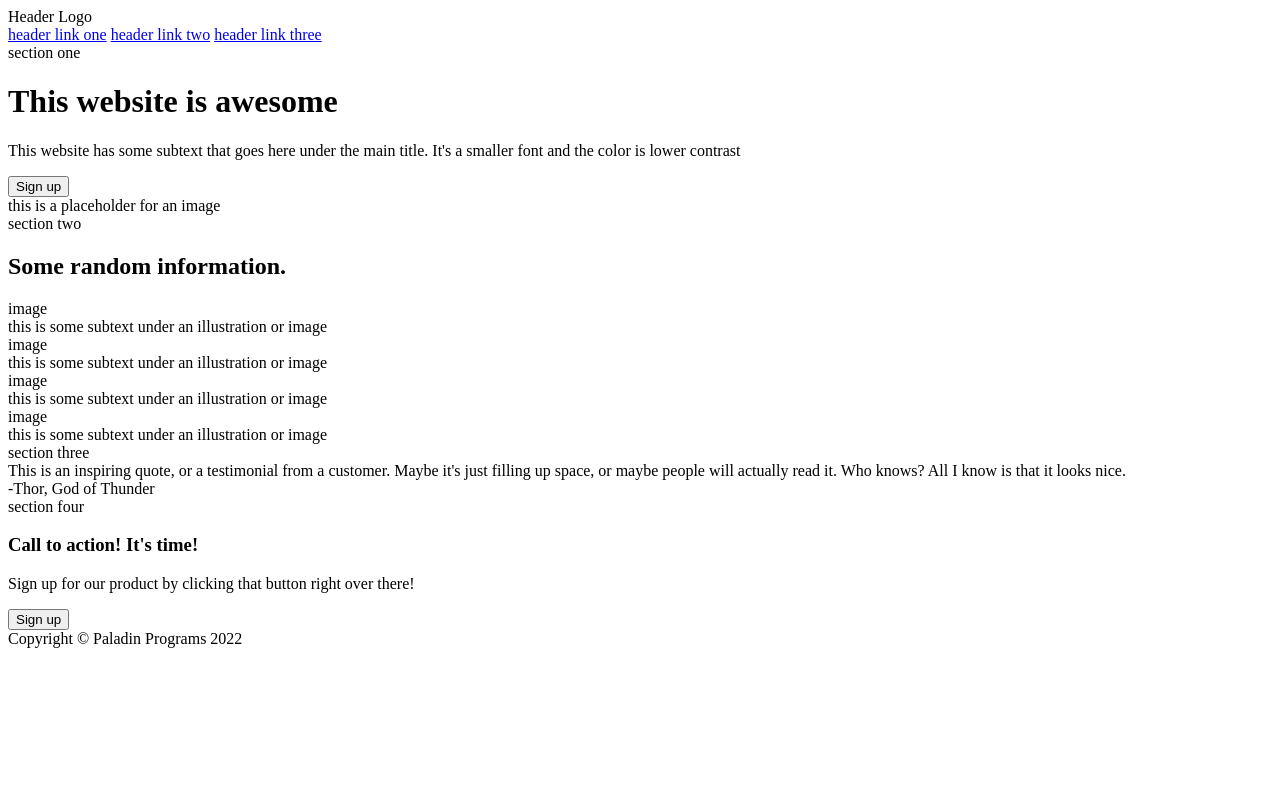
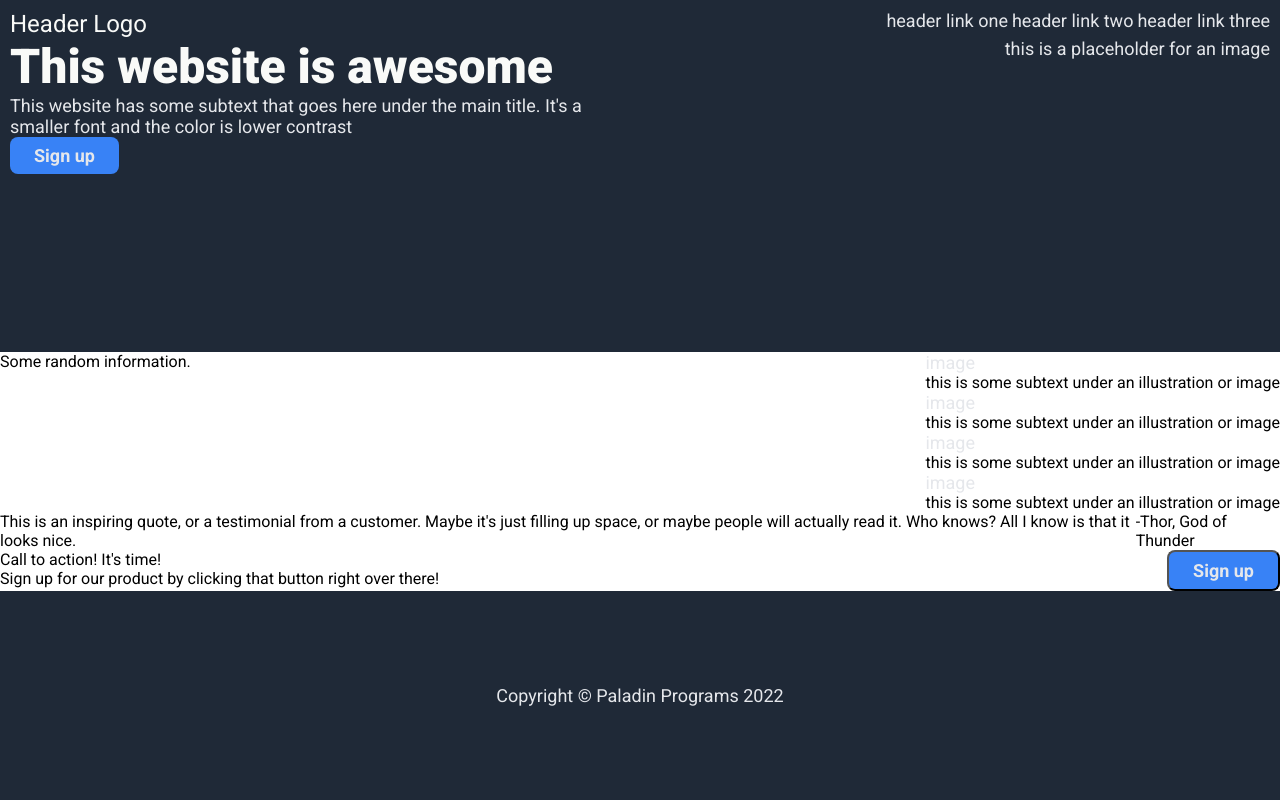
Before and after one commit to AlainLevasseur/landing-page-template, a plain HTML site: page index.html in a window 1280 px wide. Drawn offline with Linux system fonts and the light colour scheme.

Commit message:
Add styles
initial work on adding styles to the page.

```diff
--- a/index.html
+++ b/index.html
@@ -4,10 +4,15 @@
     <meta charset="UTF-8">
     <meta http-equiv="X-UA-Compatible" content="IE=edge">
     <meta name="viewport" content="width=device-width, initial-scale=1.0">
+    <link rel="preconnect" href="https://fonts.googleapis.com">
+    <link rel="preconnect" href="https://fonts.gstatic.com" crossorigin>
+    <link href="https://fonts.googleapis.com/css2?family=Roboto:ital,wght@0,400;0,700;0,900;1,300&display=swap" rel="stylesheet">
+    <link rel="stylesheet" href="styles.css">
     <title>Landing Page</title>
 </head>
 <body>
     <div class="header">
+        <div class="navbar">
             <div class="logo">Header Logo</div>
             <div class="header-links">
                 <a href="/" class="link-1">header link one</a>
@@ -15,15 +20,18 @@
                 <a href="/" class="link-3">header link three</a>
             </div>
         </div>
-    <div class="body">
-        <div class="section-1">section one
-            <h1>This website is awesome</h1>
-            <p>This website has some subtext that goes here under the main title. It's a smaller font and the color is lower contrast</p>
+        <div class="section-container" id="one">
+            <div class="hero">
+                <div class="hero-main">This website is awesome</div>
+                <div class="hero-secondary">This website has some subtext that goes here under the main title. It's a smaller font and the color is lower contrast</div>
                 <button class="sign-up">Sign up</button>
+            </div>
             <div class="image-placeholder">this is a placeholder for an image</div>
         </div>
-        <div class="section-2">section two
-            <h2>Some random information.</h2>
+    </div>
+    <div class="body">
+        <div class="section-container" id="two">
+            <div class="info-header">Some random information.</div>
             <div class="info-container">
                 <div class="info">
                     <div class="image-placeholder">image</div>
@@ -43,18 +51,18 @@
                 </div>
             </div>
         </div>
-        <div class="section-3">section three
+        <div class="section-container" id="three">
             <div class="quote">This is an inspiring quote, or a testimonial from a customer. Maybe it's just filling up space, or maybe people will actually read it. Who knows? All I know is that it looks nice.</div>
             <div class="quotee">-Thor, God of Thunder</div>
         </div>
-        <div class="section-4">section four
+        <div class="section-container" id="four">
             <div class="call-to-action">
-                <h3>Call to action! It's time!</h3>
-                <p>Sign up for our product by clicking that button right over there!</p>
+                <div class="cta-main">Call to action! It's time!</div>
+                <div class="cta-secondary">Sign up for our product by clicking that button right over there!</div>
             </div>
             <button class="sign-up">Sign up</button>
         </div>
     </div>
-    <div class="footer">Copyright © Paladin Programs 2022</div>
+    <div class="footer">Copyright  ©  Paladin Programs 2022</div>
 </body>
 </html>
--- /dev/null
+++ b/styles.css
@@ -0,0 +1,76 @@
+* {
+    font-family: 'Roboto', sans-serif ;
+}
+
+body {
+    display: flex;
+    flex-direction: column;
+    justify-content: space-between;
+    margin: 0;
+    min-height: 100vh;
+}
+
+.header, .footer {
+    flex: auto;
+    background-color: #1F2937;
+    padding: 10px;
+}
+
+.navbar {
+    display: flex;
+    justify-content: space-between;
+}
+
+.logo {
+    font-size: 24px;
+    font-weight: 400;
+}
+
+.logo, .hero-main {
+    color: #F9FAF8;
+}
+
+a {
+    text-decoration: none;
+}
+
+a, .hero-secondary, .image-placeholder, .footer {
+    color: #E5E7EB;
+    font-size: 18px;
+    font-weight: 400;
+}
+
+.section-container {
+    display: flex;
+    justify-content: space-between;
+}
+
+.hero {
+    flex: 0 1 600px;
+}
+
+.hero-main {
+    font-size: 48px;
+    font-weight: 900;
+}
+
+button {
+    background-color: #3882F6;
+    border-radius: 8px;
+    color: #E5E7EB;
+    font-size: 18px;
+    font-weight: 700;
+    padding: 8px 24px;
+}
+
+.hero button {
+    border-style: none;
+}
+
+
+
+.footer {
+    display: flex;
+    justify-content: center;
+    align-items: center;
+}
```
Lines whose indentation alone changed are shown as unchanged.
